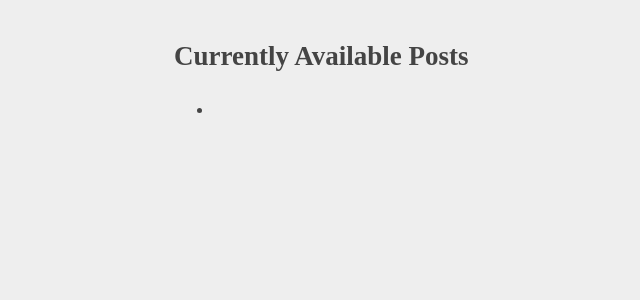
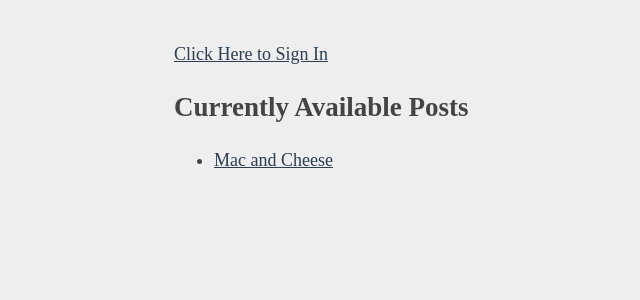
Before and after one commit to efischer19/ft-frontend, a Vue app: page /home in a window 1280 px wide. Before the commit this address led to /home#/home. Shown: the top 300 px of the page, without its empty margins (66-706 px from the left). Built offline with nearby package versions, Linux system fonts and the light colour scheme; no server answers.

Commit message:
first pass at sign-in/out flow

```diff
--- a/package.json
+++ b/package.json
@@ -10,6 +10,7 @@
   },
   "dependencies": {
     "axios": "^0.18.0",
+    "js-cookie": "^2.2.0",
     "vue": "^2.5.16",
     "vue-router": "^3.0.1"
   },
--- /dev/null
+++ b/public/api/posts.json
@@ -0,0 +1,6 @@
+[
+  {
+    "path": "mc",
+    "title": "Mac and Cheese"
+  }
+]
--- /dev/null
+++ b/src/components/SignIn.vue
@@ -0,0 +1,30 @@
+<template>
+  <div id='signin-header'>
+    <template v-if="hasAuthToken">
+      <p>Hello signed-in user!</p>
+      <a v-on:click="sign_out" href="/">Sign Out</a>
+    </template>
+    <a v-else href="/login_success?id_token=12345">
+      Click Here to Sign In
+    </a>
+  </div>
+</template>
+
+<script>
+import Cookie from 'js-cookie';
+
+export default {
+  name: 'SignInHeader',
+  computed: {
+    hasAuthToken() {
+      return Boolean(Cookie.get('ft-auth-token'));
+    },
+  },
+  methods: {
+    sign_out() {
+      Cookie.remove('ft-auth-token');
+      this.$forceUpdate();
+    },
+  },
+};
+</script>
--- a/src/router.js
+++ b/src/router.js
@@ -2,12 +2,18 @@ import Vue from 'vue';
 import Router from 'vue-router';
 import Blog from './views/Blog.vue';
 import Home from './views/Home.vue';
+import LoginHandler from './views/LoginHandler.vue';
 import FourOhFour from './views/404.vue';
 
 Vue.use(Router);
 
 export default new Router({
+  mode: 'history',
   routes: [
+    {
+      path: '/login_success',
+      component: LoginHandler,
+    },
     {
       path: '/',
       redirect: {
--- a/src/views/Home.vue
+++ b/src/views/Home.vue
@@ -1,5 +1,6 @@
 <template>
   <div id="nav">
+    <SignIn/>
     <h2>Currently Available Posts</h2>
     <ul>
       <li v-for="post in posts" :key="post.path">
@@ -15,9 +16,13 @@
 
 <script>
 import axios from 'axios';
+import SignIn from '@/components/SignIn.vue';
 
 export default {
   name: 'home',
+  components: {
+    SignIn,
+  },
   props: {
     postPaths: {
       default: () => [{}],
--- /dev/null
+++ b/src/views/LoginHandler.vue
@@ -0,0 +1,13 @@
+<script>
+import Cookie from 'js-cookie';
+
+export default {
+  beforeRouteEnter(to, from, next) {
+    const token = to.query.id_token;
+    if (token) {
+      Cookie.set('ft-auth-token', token);
+    }
+    next('/home');
+  },
+};
+</script>
```
Also changed, not shown: 2 other files (tests, documents, lock files or other folders).
